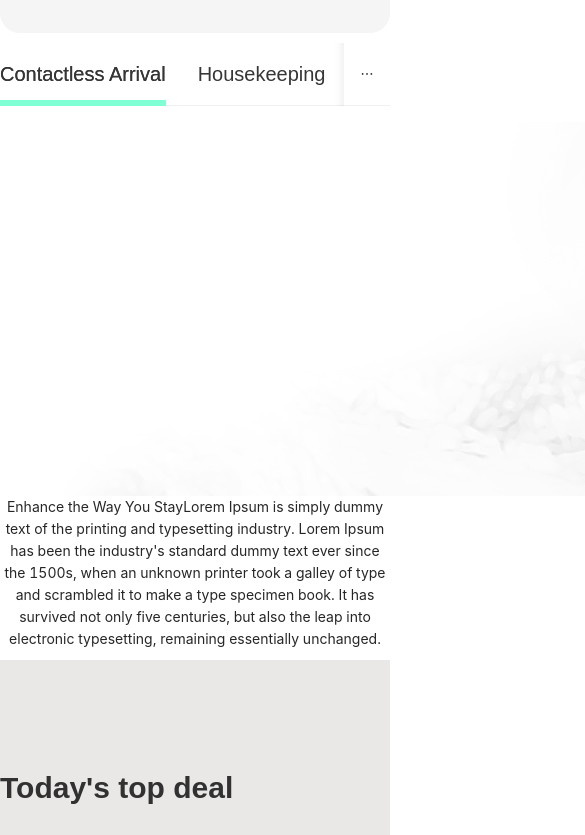
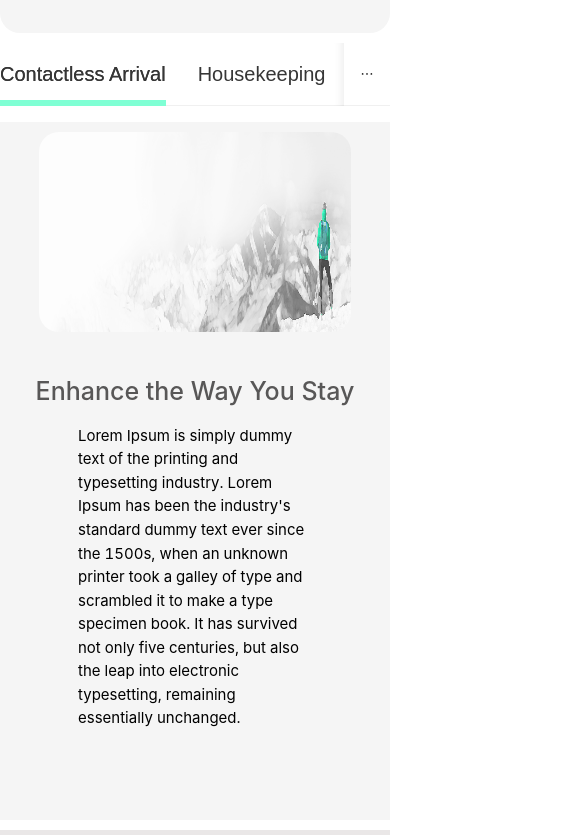
Before and after one commit to HexamTeam/hotlgo, a React (Create React App) app: page / in a window 390 px wide. Shown: the part 1069-1904 px from the top of the page, 585 px wide, since content can reach past the window. Built offline with nearby package versions, Linux system fonts and the light colour scheme.

Commit message:
finish chg

```diff
--- a/src/component/home/Chg.js
+++ b/src/component/home/Chg.js
@@ -9,44 +9,58 @@ const Chg = () => {
      return(<>
           <Tabs defaultActiveKey="1" size="large" centered>
                <TabPane tab="Contactless Arrival" key="1">
+                    <center>
                     <div className='tabpane-div-main'>
                          <div className='tabpanr-image-div'>
                               <img src={ArrivalImg} className='tab-pane-image-container'/>
                          </div>
                          <div className='tabpane-div-text'>
                               <label className='tabpane-div-text-header'>Enhance the Way You Stay</label>
+                              <div className='tabpane-maindiv-text-content'>
                                    <label className='tabpane-div-text-content'>Lorem Ipsum is simply dummy text of the printing and typesetting industry. Lorem Ipsum has been the industry's standard dummy text ever since the 1500s, when an unknown printer took a galley of type and scrambled it to make a type specimen book. It has survived not only five centuries, but also the leap into electronic typesetting, remaining essentially unchanged.
                                    </label>
+                              </div>
+
 
                          </div>
                     </div>
+                    </center>
 
                </TabPane>
                <TabPane tab="Housekeeping" key="2">
+                    <center>
+                         <div className='tabpane-div-main'>
+                              <div className='tabpanr-image-div'>
+                                   <img src={ArrivalImg} className='tab-pane-image-container'/>
+                              </div>
+                              <div className='tabpane-div-text'>
+                                        <label className='tabpane-div-text-header'>Grab N Go</label>
+                                   <div className='tabpane-maindiv-text-content'>
+                                        <label className='tabpane-div-text-content'>Lorem Ipsum is simply dummy text of the printing and typesetting industry. Lorem Ipsum has been the industry's standard dummy text ever since the 1500s, when an unknown printer took a galley of type and scrambled it to make a type specimen book. It has survived not only five centuries, but also the leap into electronic typesetting, remaining essentially unchanged.
+                                        </label>
+                                   </div>
+
+                              </div>
+                         </div>
+                    </center>
+               </TabPane>
+               <TabPane tab="Grab N Go" key="3">
+                    <center>
                          <div className='tabpane-div-main'>
                               <div className='tabpanr-image-div'>
                                    <img src={ArrivalImg} className='tab-pane-image-container'/>
                               </div>
                               <div className='tabpane-div-text'>
                                         <label className='tabpane-div-text-header'>Housekeeping</label>
+                                   <div className='tabpane-maindiv-text-content'>
                                         <label className='tabpane-div-text-content'>Lorem Ipsum is simply dummy text of the printing and typesetting industry. Lorem Ipsum has been the industry's standard dummy text ever since the 1500s, when an unknown printer took a galley of type and scrambled it to make a type specimen book. It has survived not only five centuries, but also the leap into electronic typesetting, remaining essentially unchanged.
                                         </label>
+                                   </div>
 
                               </div>
                          </div>
-               </TabPane>
-               <TabPane tab="Grab N Go" key="3">
-               <div className='tabpane-div-main'>
-                         <div className='tabpanr-image-div'>
-                              <img src={ArrivalImg} className='tab-pane-image-container'/>
-                         </div>
-                         <div className='tabpane-div-text'>
-                              <label className='tabpane-div-text-header'>Grab N Go</label>
-                              <label className='tabpane-div-text-content'>Lorem Ipsum is simply dummy text of the printing and typesetting industry. Lorem Ipsum has been the industry's standard dummy text ever since the 1500s, when an unknown printer took a galley of type and scrambled it to make a type specimen book. It has survived not only five centuries, but also the leap into electronic typesetting, remaining essentially unchanged.
-                              </label>
+                    </center>
 
-                         </div>
-                    </div>
                </TabPane>
           </Tabs>
      </>);
--- a/src/css/rootcss/chg.css
+++ b/src/css/rootcss/chg.css
@@ -20,10 +20,14 @@
   font-size: 20px;
 }
 
-@media only screen and (min-width: 690) {
+@media only screen and (min-width: 690px) {
   .tabpane-div-main {
     display: flex;
-    width: 100%;
+    width: 80%;
+    vertical-align: middle;
+    padding-top: 10px;
+    padding-bottom: 50px;
+    background-color: white;
   }
 
   .tabpanr-image-div {
@@ -35,7 +39,12 @@
   .tab-pane-image-container {
     width: 100%;
     height: 100%;
+    -webkit-font-smoothing: antialiased;
     border-radius: 20px;
+    vertical-align: middle;
+    border-style: none;
+    max-width: 100%;
+    min-width: 80%;
   }
 
   .tabpane-div-text {
@@ -57,6 +66,62 @@
     font-size: 15px;
     font-weight: 400;
     margin-bottom: 12px;
+    width: 100%;
+  }
+}
+@media only screen and (max-width: 690px) {
+  .tabpane-div-main {
+    display: grid;
+    width: 100%;
+    padding-top: 10px;
+    padding-bottom: 50px;
+    background-color: whitesmoke;
+  }
+
+  .tabpanr-image-div {
+    width: 100%;
+    background-size: cover;
+    height: 100%;
+  }
+
+  .tab-pane-image-container {
+    width: 80%;
+    height: 200px;
+    max-height: 120%;
+    border-radius: 20px;
+    vertical-align: middle;
+    border-style: none;
+    max-width: 100%;
+    min-width: 80%;
+  }
+
+  .tabpane-div-text {
+    display: grid;
+    width: 100%;
+    vertical-align: middle;
+    padding: 40px 0px;
+  }
+
+  .tabpane-div-text-header {
+    color: #585757;
+    font-size: 25px;
+    font-weight: 500;
+    margin-bottom: 12px;
+  }
+
+  .tabpane-maindiv-text-content {
+    width: 60%;
+    height: 100%;
+    vertical-align: middle;
+    margin-left: 20%;
+    text-align: left;
+  }
+
+  .tabpane-div-text-content {
+    color: black;
+    font-size: 15px;
+    font-weight: 400;
+    margin-bottom: 12px;
   }
 }
 
```
Also changed, not shown: src/css/scss/chg.scss (+103 -5 lines), 1 other file (tests, documents, lock files or other folders). Lines whose indentation alone changed are shown as unchanged.
